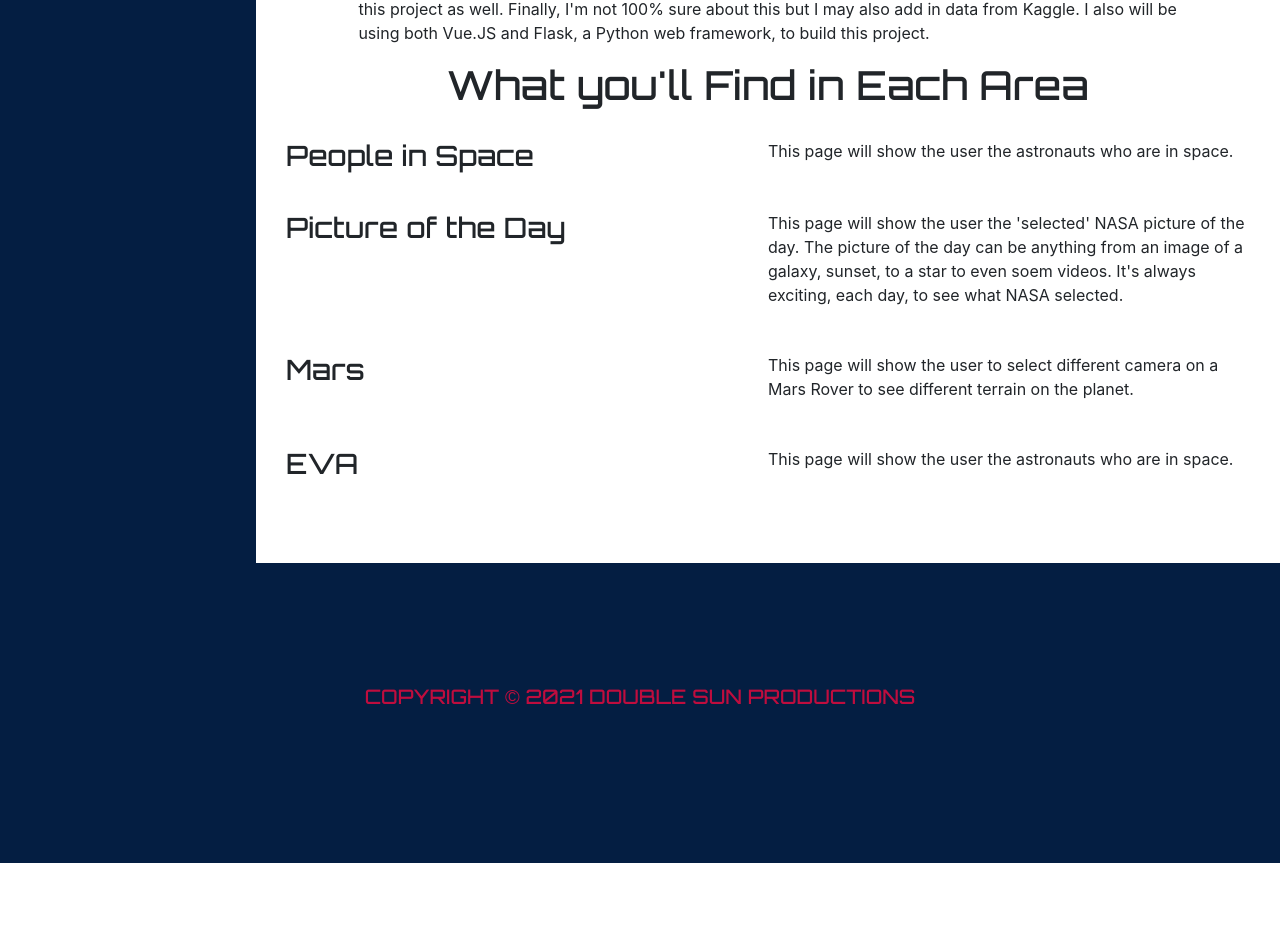
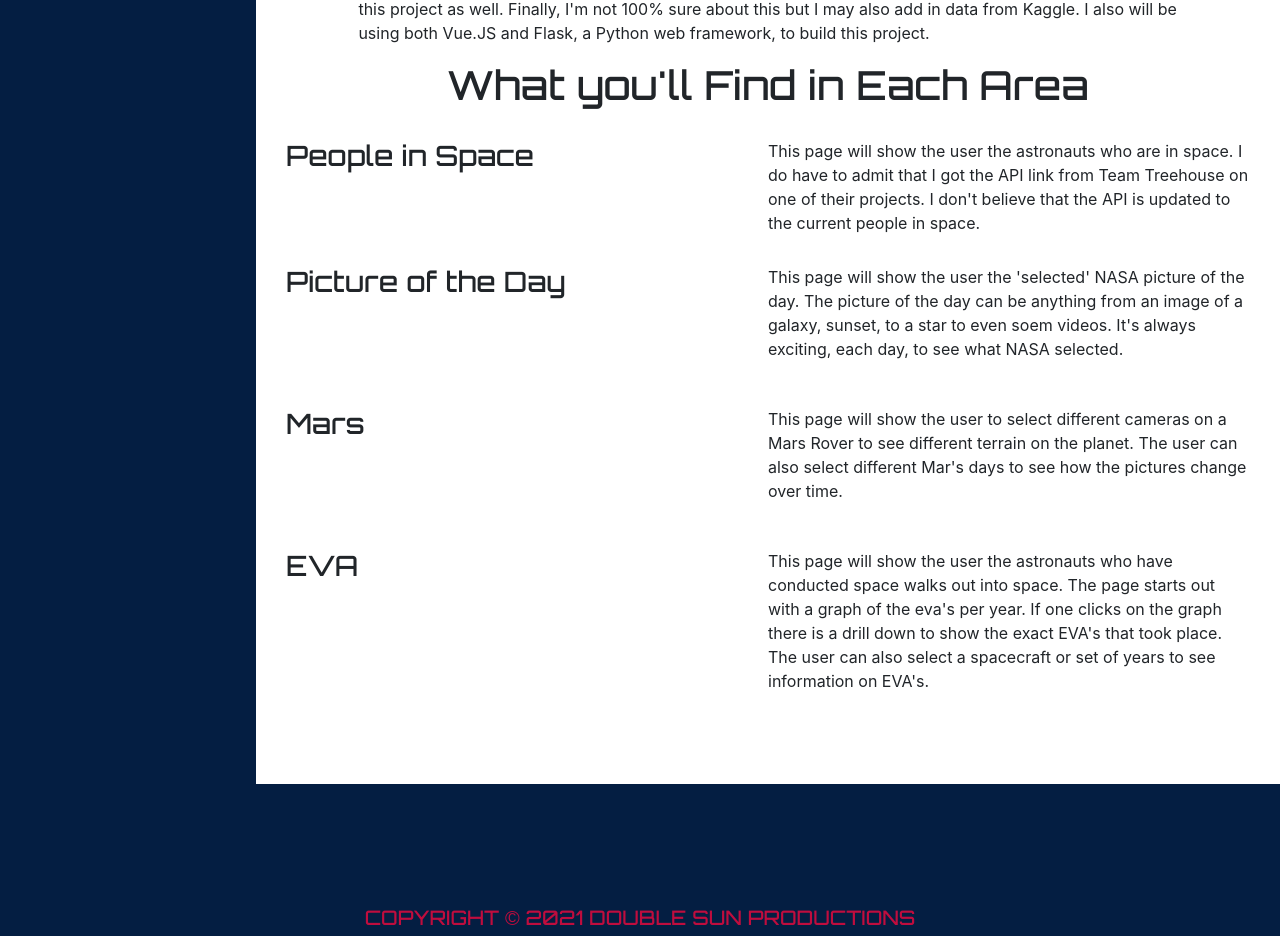
Before and after one commit to ravenusmc/nasa_project, a Vue app in the folder client/: page / in a window 1280 px wide. Shown: the part 877-1813 px from the top of the page. Before the commit the page ends 1740 px from the top, so only its background shows below. Built offline with nearby package versions, Linux system fonts and the light colour scheme; no server answers; what vue-google-charts would draw is missing.

Commit message:
added more to landing page

```diff
--- a/client/src/components/home/InfoArea/ExplanationArea.vue
+++ b/client/src/components/home/InfoArea/ExplanationArea.vue
@@ -11,7 +11,9 @@
 				</div>
 
 				<div>
-					This page will show the user the astronauts who are in space.
+					This page will show the user the astronauts who are in space. I do have to admit that I got the
+					API link from Team Treehouse on one of their projects. I don't believe that the API is updated to
+					the current people in space.
 				</div>
 
 			</div>
@@ -40,8 +42,9 @@
 
 				<div>
 					<p>
-						This page will show the user to select different camera on a Mars Rover to see different
-						terrain on the planet.
+						This page will show the user to select different cameras on a Mars Rover to see different
+						terrain on the planet. The user can also select different Mar's days to see how the pictures
+						change over time.
 					</p>
 				</div>
 
@@ -55,7 +58,10 @@
 
 				<div>
 					<p>
-						This page will show the user the astronauts who are in space.
+						This page will show the user the astronauts who have conducted space walks out into space. The
+						page starts out with a graph of the eva's per year. If one clicks on the graph there is a drill down
+						to show the exact EVA's that took place. The user can also select a spacecraft or set of years
+						to see information on EVA's.
 					</p>
 				</div>
 
```
